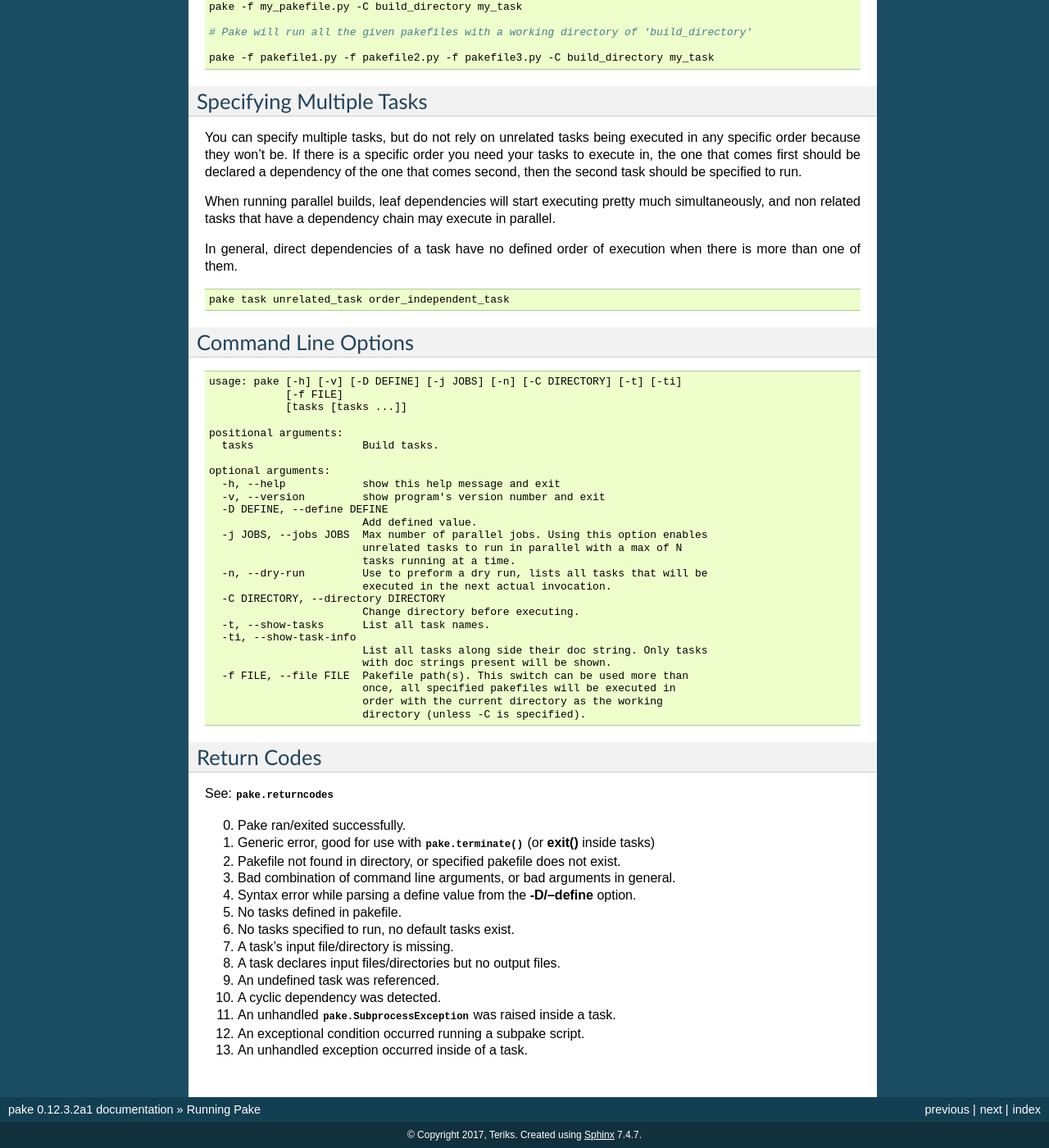
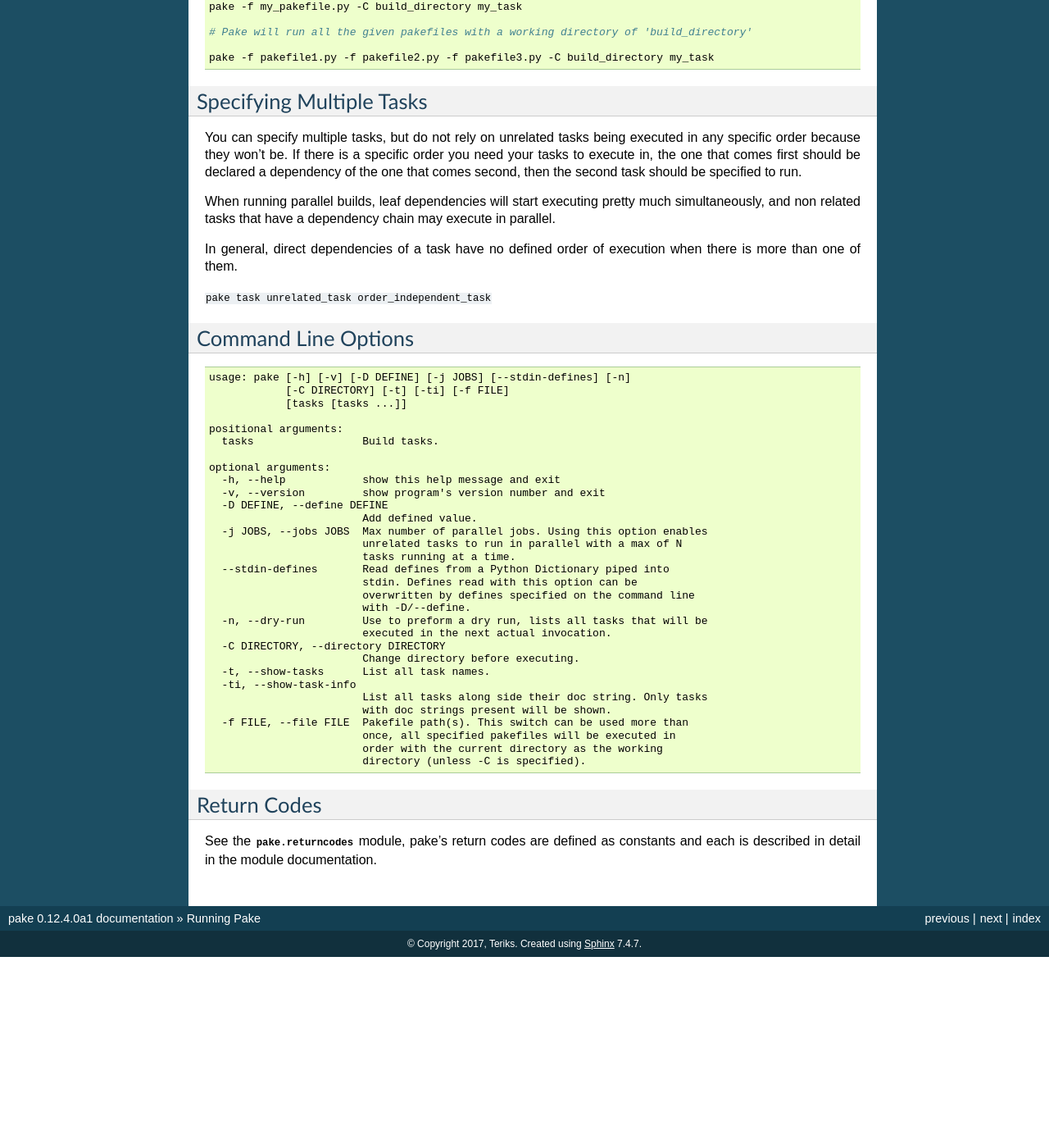
Before and after one commit to Teriks/pake, a Sphinx documentation site: the page built from docs/source/runningpake.rst, in a window 1280 px wide and 1400 px high, scrolled down 886 px. Shown: the whole window at 82% size. Built offline with Sphinx 7.4.7, drawn with Linux system fonts in a browser that asks for light colours; after the commit the page ends 2053 px from its top, so only the background shows below that; some of the changed text lies outside the part shown.

Commit message:
Correct behavior of -C in entry point
Revert to allowing the pakefile itself to change directories.

This works, the pake command entry point just needs to find the file
in the directory specified by -C and run it, passing along the -C argument.

This prevents pake.get_init_dir() from returning an incorrect value.

---

Allow defines to be passed into standard input as a Python Dictionary using --stdin-defines.

Defines passed into pake this way can be overwritten by defines specified on the command line.

pake.subpake and pake.Pake.subpake take advantage of the new option to more efficiently
export defines to pake with pake.export.

---

Lots of documentation changes to cover the behavior of --stdin-defines, as well as various
documentation fixes.

```diff
--- a/docs/source/runningpake.rst
+++ b/docs/source/runningpake.rst
@@ -78,17 +78,15 @@
 In general, direct dependencies of a task have no defined order of execution when
 there is more than one of them.
 
-.. code-block:: bash
-
-    pake task unrelated_task order_independent_task
+``pake task unrelated_task order_independent_task``
 
 Command Line Options
 --------------------
 
 .. code-block:: none
 
-    usage: pake [-h] [-v] [-D DEFINE] [-j JOBS] [-n] [-C DIRECTORY] [-t] [-ti]
-                [-f FILE]
+    usage: pake [-h] [-v] [-D DEFINE] [-j JOBS] [--stdin-defines] [-n]
+                [-C DIRECTORY] [-t] [-ti] [-f FILE]
                 [tasks [tasks ...]]
 
     positional arguments:
@@ -102,6 +100,10 @@
       -j JOBS, --jobs JOBS  Max number of parallel jobs. Using this option enables
                             unrelated tasks to run in parallel with a max of N
                             tasks running at a time.
+      --stdin-defines       Read defines from a Python Dictionary piped into
+                            stdin. Defines read with this option can be
+                            overwritten by defines specified on the command line
+                            with -D/--define.
       -n, --dry-run         Use to preform a dry run, lists all tasks that will be
                             executed in the next actual invocation.
       -C DIRECTORY, --directory DIRECTORY
@@ -119,19 +121,5 @@
 Return Codes
 ------------
 
-See: :py:mod:`pake.returncodes`
-
-0. Pake ran/exited successfully.
-1. Generic error, good for use with :py:meth:`pake.terminate` (or **exit()** inside tasks)
-2. Pakefile not found in directory, or specified pakefile does not exist.
-3. Bad combination of command line arguments, or bad arguments in general.
-4. Syntax error while parsing a define value from the **-D/--define** option.
-5. No tasks defined in pakefile.
-6. No tasks specified to run, no default tasks exist.
-7. A task's input file/directory is missing.
-8. A task declares input files/directories but no output files.
-9. An undefined task was referenced.
-10. A cyclic dependency was detected.
-11. An unhandled :py:class:`pake.SubprocessException` was raised inside a task.
-12. An exceptional condition occurred running a subpake script.
-13. An unhandled exception occurred inside of a task.
+See the :py:mod:`pake.returncodes` module, pake's return codes are defined
+as constants and each is described in detail in the module documentation.
--- a/docs/source/taskexceptions.rst
+++ b/docs/source/taskexceptions.rst
@@ -259,7 +259,7 @@
 
     The following command exited with return code: 13
 
-    {PYTHON_INSTALL_DIR}/python3 subfolder/pakefile.py --s_depth 1 --directory {REST_OF_FULL_PATH}/subfolder
+    {PYTHON_INSTALL_DIR}/python3 subfolder/pakefile.py --_subpake_depth 1 --stdin-defines --directory {REST_OF_FULL_PATH}/subfolder
 
     Command Output: {
 
--- a/pake/__init__.py
+++ b/pake/__init__.py
@@ -21,7 +21,7 @@
 __author__ = 'Teriks'
 __copyright__ = 'Copyright (c) 2016 Teriks'
 __license__ = 'Three Clause BSD'
-__version__ = '0.12.3.2'
+__version__ = '0.12.4.0'
 
 from .filehelper import FileHelper
 
```
Also changed, not shown: README.rst (+83 -40 lines), docs/source/basictasks.rst (+14 -3 lines), docs/source/subpake.rst (+22 -10 lines), 7 other files.
